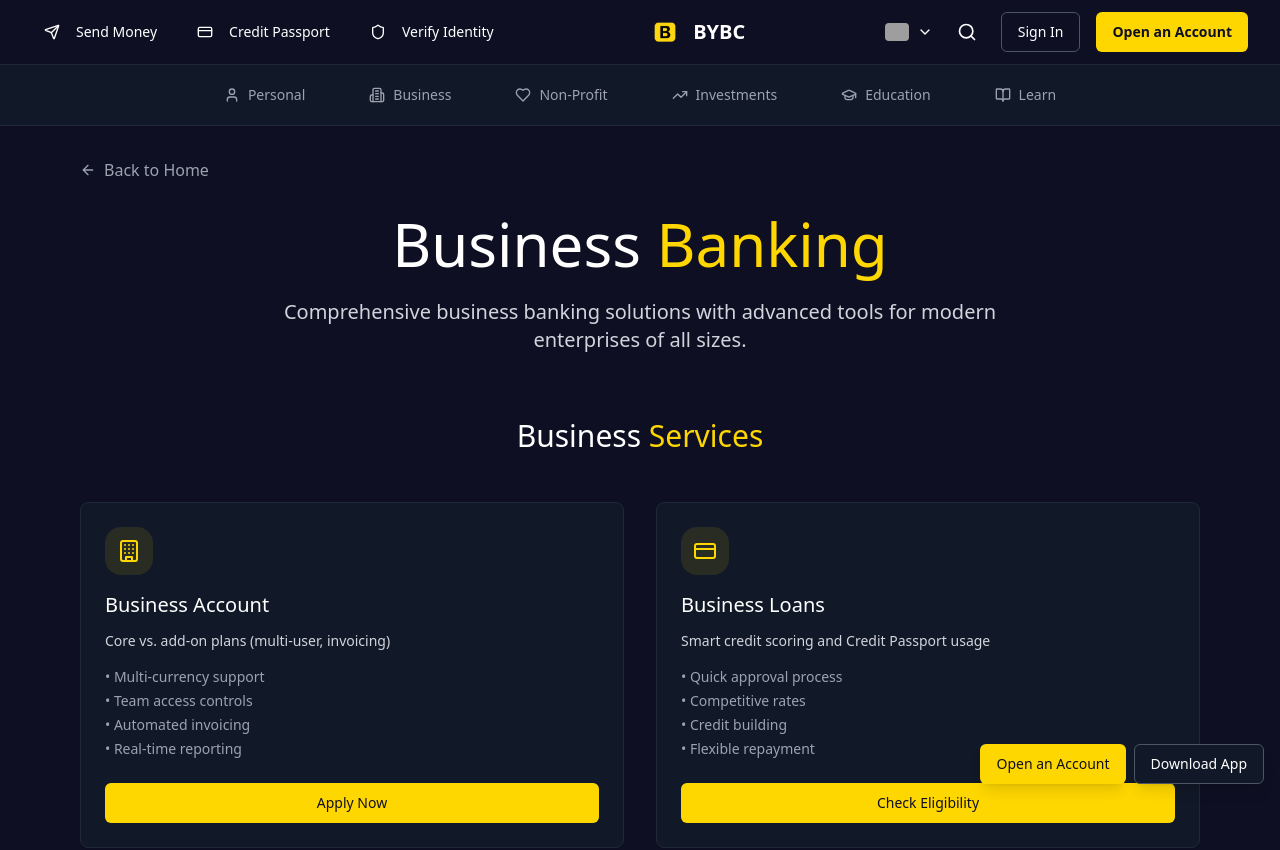
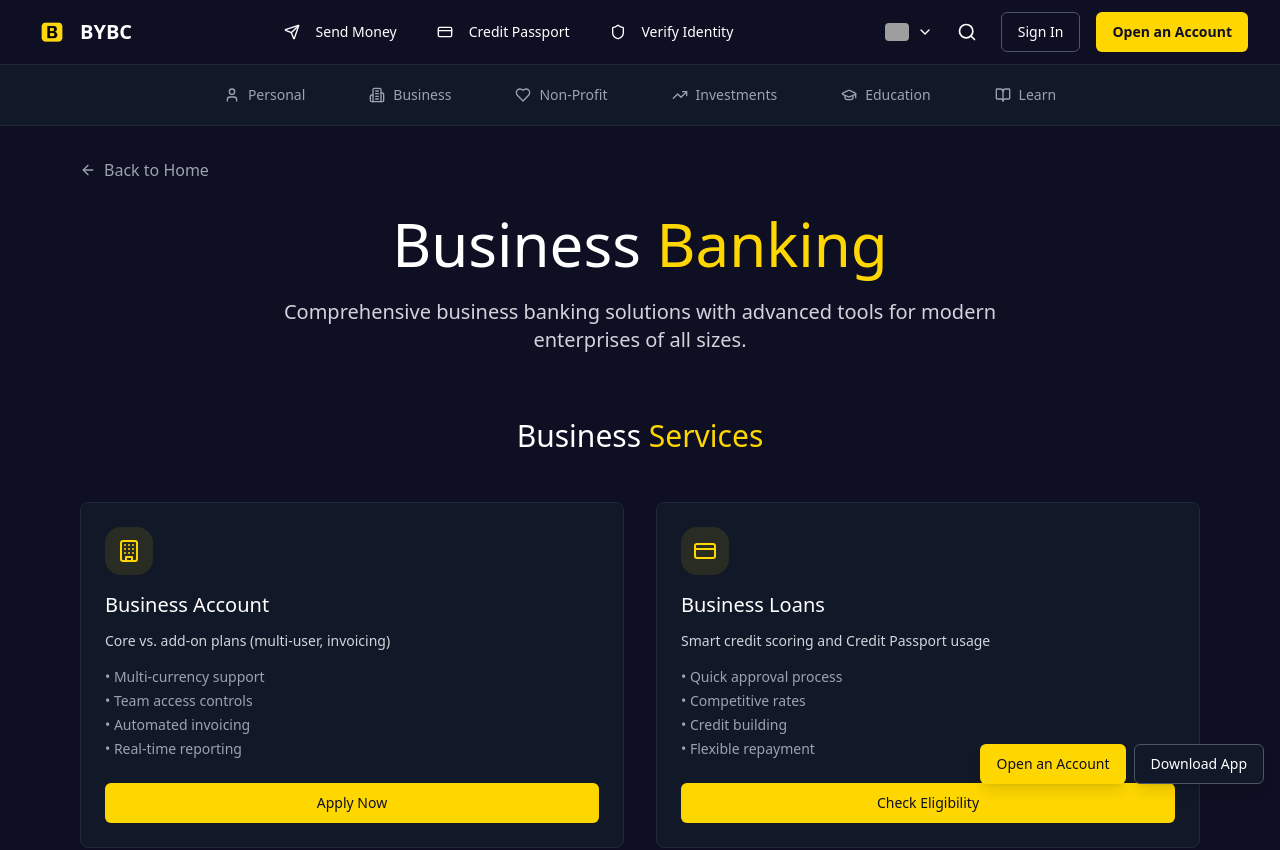
Before and after one commit to BYBC-Banking/bybc-banking-landing-page, a React (Vite) app: page /business in a window 1280 px wide. Shown: the top 850 px of the page. Built offline with nearby package versions, Linux system fonts and the light colour scheme; grey boxes are pictures that could not be loaded.

Commit message:
Move BYBC logo to the left on large screens.
Adjusted the header layout on large laptop screens to position the BYBC logo on the left side.

```diff
--- a/src/components/Header.tsx
+++ b/src/components/Header.tsx
@@ -49,13 +49,21 @@ const Header = () => {
       {/* Main Header */}
       <div className="max-w-7xl mx-auto px-4 sm:px-6 lg:px-8">
         <div className="flex items-center justify-between h-16">
-          {/* Mobile Menu Button - Left Side on small/medium screens */}
+          {/* Left Side - Mobile Menu + Desktop Logo */}
+          <div className="flex items-center">
+            {/* Mobile Menu Button */}
             <div className="lg:hidden">
               <MobileMenu
                 isMobileMenuOpen={isMobileMenuOpen}
                 setIsMobileMenuOpen={setIsMobileMenuOpen}
                 navigationItems={navigationItems}
               />
+            </div>
+
+            {/* Desktop Logo - Left Side on large screens */}
+            <div className="hidden lg:flex items-center">
+              <Logo />
+            </div>
           </div>
 
           {/* Action Buttons - Center */}
@@ -92,13 +100,16 @@ const Header = () => {
             </Link>
           </div>
 
-          {/* Logo - Right Side */}
+          {/* Right Side - Mobile Logo + Desktop Navigation */}
           <div className="flex items-center">
+            {/* Mobile Logo - Right Side on small/medium screens */}
+            <div className="lg:hidden flex items-center">
               <Logo />
             </div>
 
             {/* Desktop Navigation and Right Section */}
             <DesktopNavigation navigationItems={navigationItems} />
+          </div>
         </div>
       </div>
 
```
Lines whose indentation alone changed are shown as unchanged.
